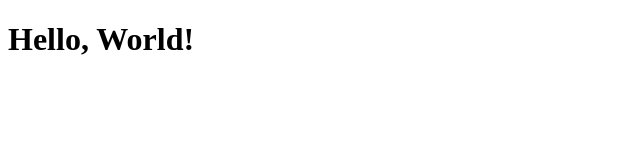
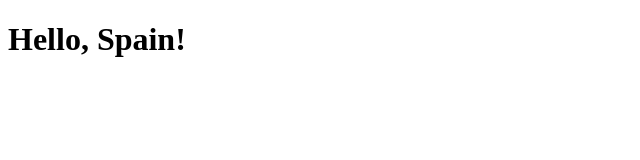
Before and after one commit to lidrous/mynginx, a plain HTML site: page index.html in a window 1280 px wide. Shown: the full height of the page, 0-640 px from the left. Drawn offline with Linux system fonts and the light colour scheme.

Commit message:
Update index.html

```diff
--- a/index.html
+++ b/index.html
@@ -1,9 +1,9 @@
 <!DOCTYPE html>
 <html>
 <head>
-    <title>Hello World</title>
+    <title>Hello Spain</title>
 </head>
 <body>
-    <h1>Hello, World!</h1>
+    <h1>Hello, Spain!</h1>
 </body>
 </html>
```
